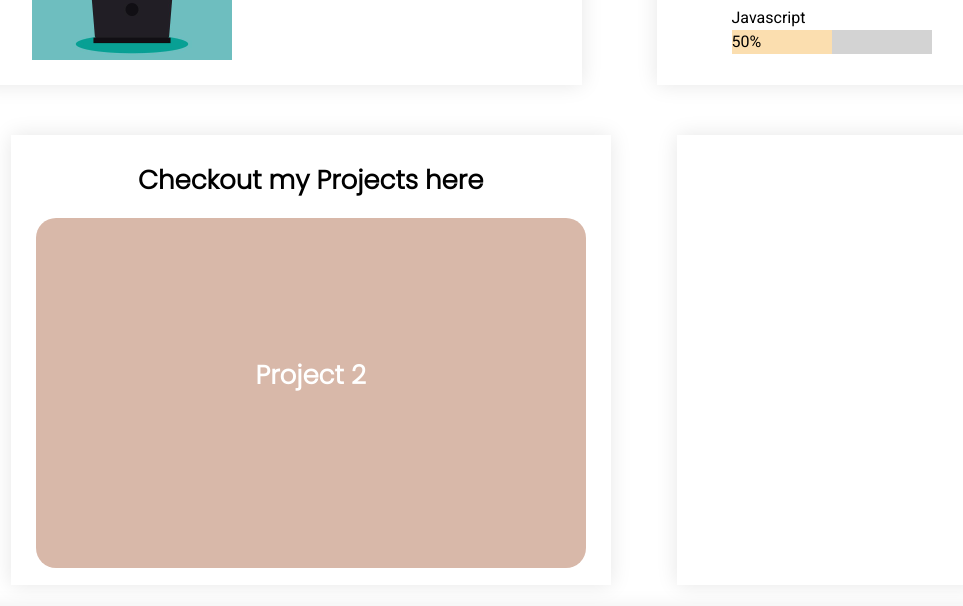
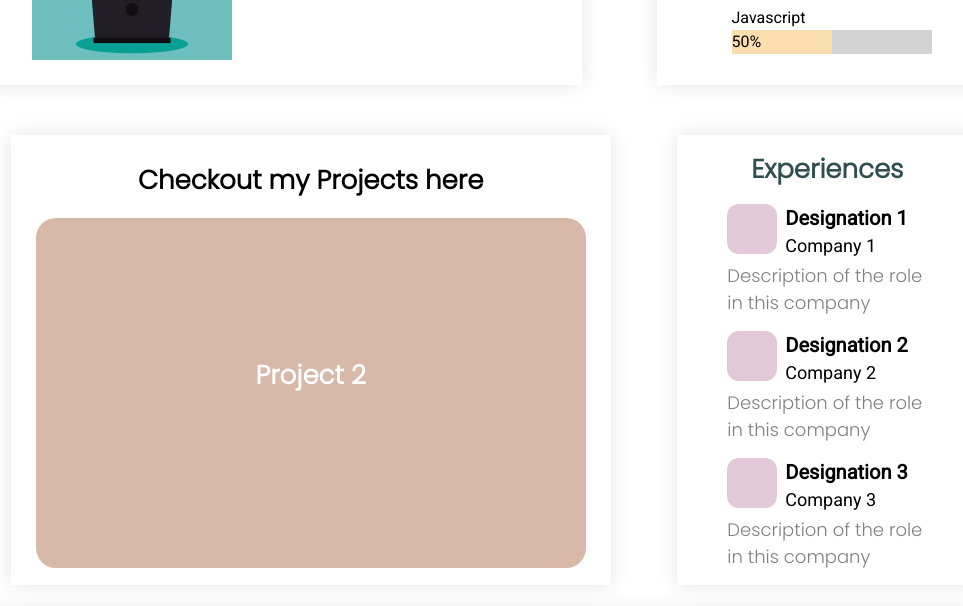
Before and after one commit to ashpsnair/DevChallenge_8-Portfolio, a plain HTML site: page index.html in a window 1280 px wide. Shown: the part 258-864 px from the top of the page, without its empty margins (146-1109 px from the left). Drawn offline with Linux system fonts and the light colour scheme.

Commit message:
code update

```diff
--- a/index.html
+++ b/index.html
@@ -75,7 +75,22 @@
 
         <div class="exp">
             <ul>
-
+                <li>Experiences</li>
+                <li>
+                    <div></div><span><p>Designation 1</p></span>
+                    <p>Company 1</p>
+                    <p>Description of the role in this company</p>
+                </li>
+                <li>
+                    <div></div><span><p>Designation 2</p></span>
+                    <p>Company 2</p>
+                    <p>Description of the role in this company</p>
+                </li>
+                <li>
+                    <div></div><span><p>Designation 3</p></span>
+                    <p>Company 3</p>
+                    <p>Description of the role in this company</p>
+                </li>
             </ul>
         </div>
     </div>
--- a/style.css
+++ b/style.css
@@ -159,11 +159,62 @@ nav li{
     height: 450px;
     box-shadow: 0px 0px 20px rgba(0, 0, 0, 0.1);
     margin: auto;
+
+
 }
 
 .exp ul{
+    padding-left:0%;
+    list-style-type: none;
+    width: 200px;
+    margin: auto;
+}
+
+.exp li:nth-child(1){
+    text-align: center;
+    font-size:26px;
+    font-weight: 700;
+    color: darkslategray;
 
 }
+
+.exp li:nth-child(2){
+    margin-top: 15px;
+}
+.exp li{
+    margin-top: 15px;
+
+}
+.exp li div{
+    width: 50px;
+    height: 50px;
+    float: left;
+    background-color:#e2c8d9;
+    margin-right: 4%;
+    border-radius: 12px;
+}
+.exp li p{
+    margin: 0%;
+}
+.exp li p:nth-child(4){
+    margin-top: 10px;
+}
+.exp li p:nth-child(1){
+    font-family: 'Heebo', sans-serif;
+    font-size:20px;
+    font-weight: 700;
+}
+
+.exp li p:nth-child(3){
+    font-family: 'Heebo', sans-serif;
+    font-size:18px;
+}
+.exp li p:nth-child(4){
+    font-size:18px;
+    margin-top: 1%;
+    color: grey;
+}
+
 .row3 {
     width:1100px;
     height:300px;
```
